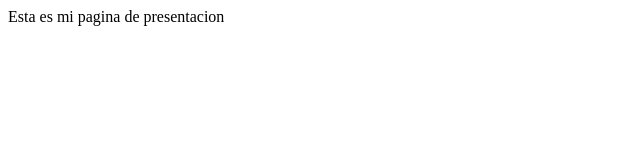
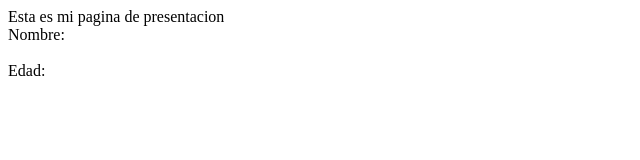
Before and after one commit to Jesusthebig/4SIS2ARiosGarciaJesuss, a plain HTML site: page index.html in a window 1280 px wide. Shown: the full height of the page, 0-640 px from the left. Drawn offline with Linux system fonts and the light colour scheme.

Commit message:
Formulario

```diff
--- a/index.html
+++ b/index.html
@@ -7,5 +7,14 @@
 </head>
 <body>
     Esta es mi pagina de presentacion
+
+    <div class="container" >
+<label>Nombre:</label>
+<br>
+<imput type="tex" id="nombre" name="nombre">
+    <br>
+    <label>Edad:</label>
+    <imput type="number" min="0" max="99" id="edad" name="edad">
+    </div>
 </body>
 </html>
```
